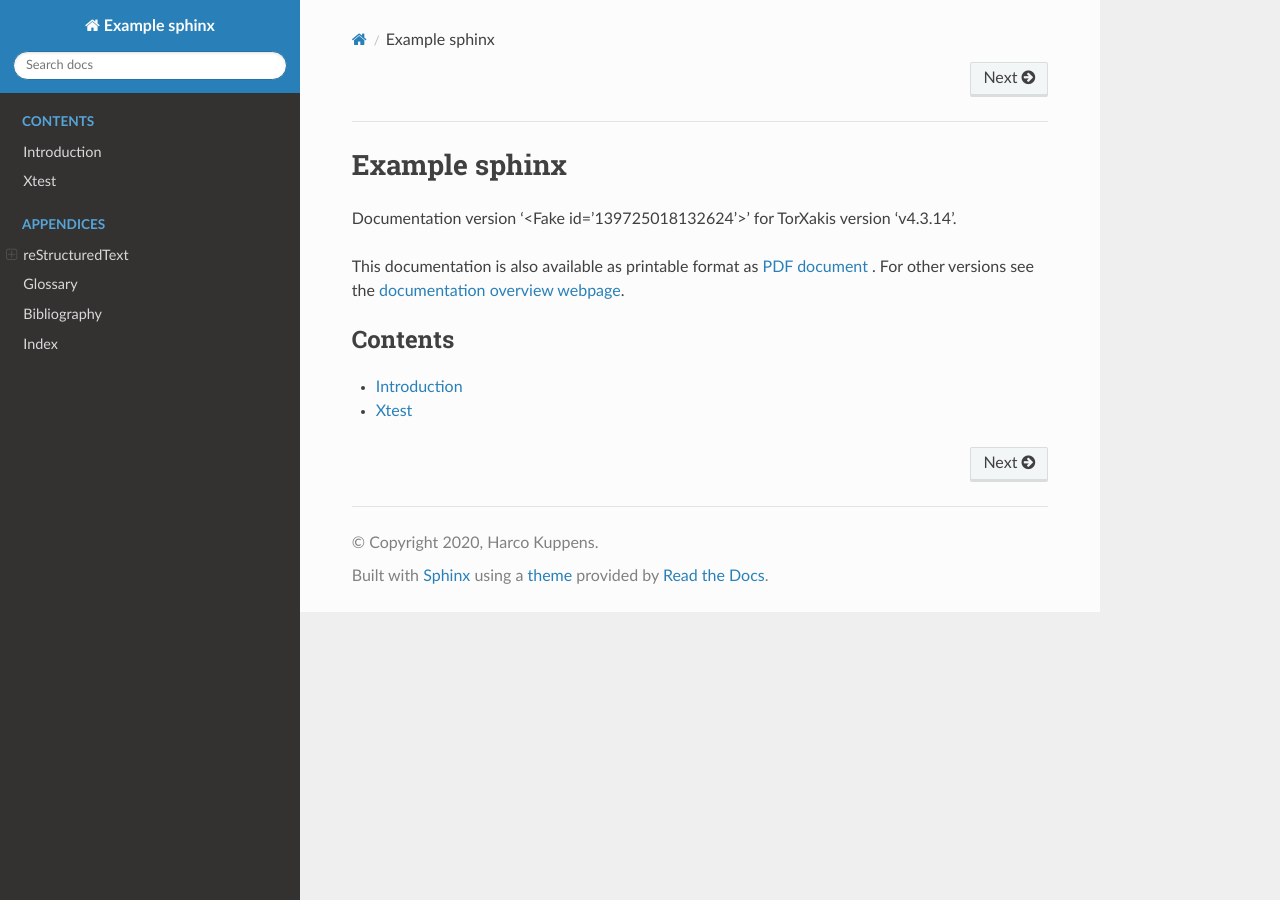
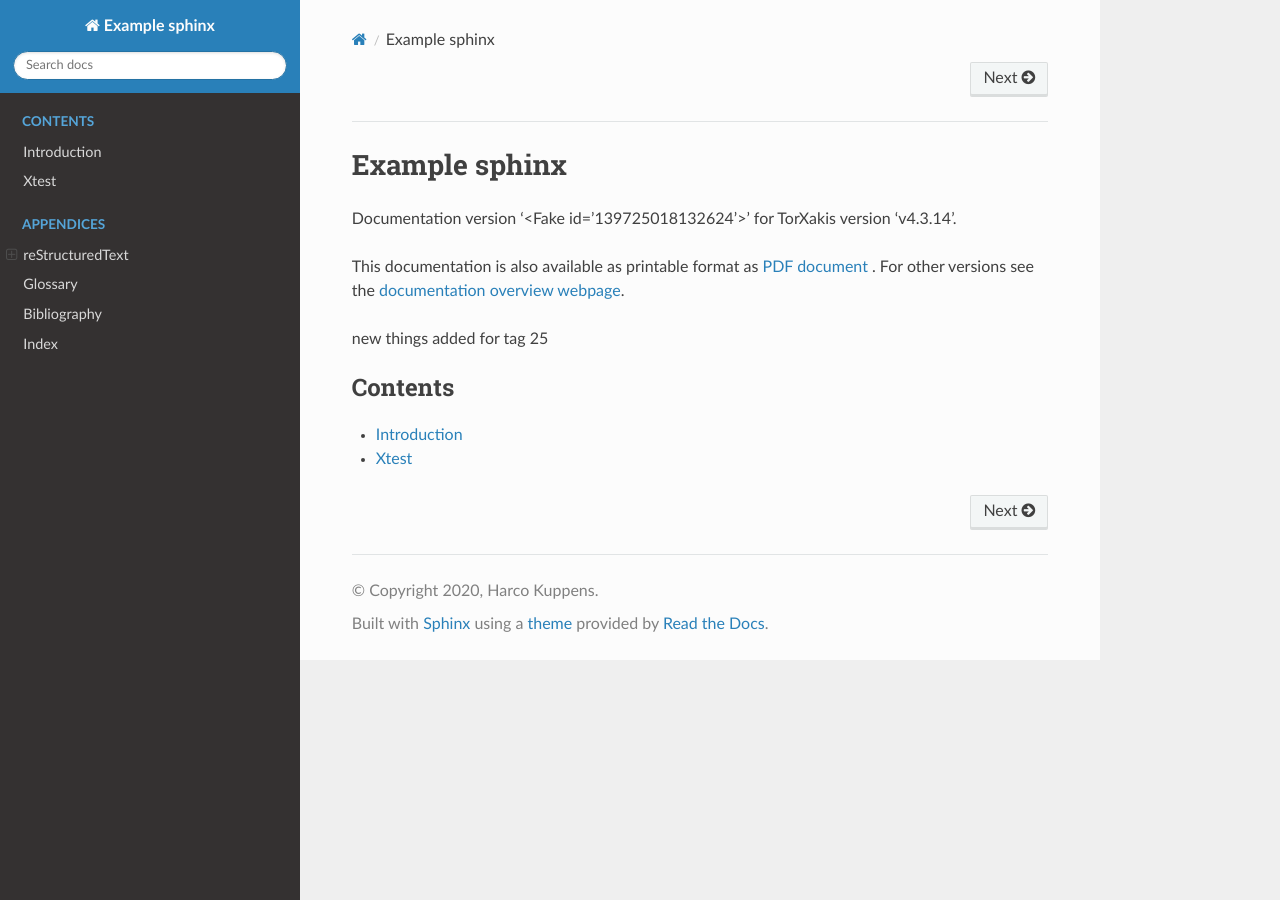
Before and after one commit to harcokuppens/continuous_publishing, a Sphinx documentation site: the page built from source/index.rst, in a window 1280 px wide. Built offline with Sphinx 7.4.7 and the Read the Docs theme 2.0.0, drawn with Linux system fonts in a browser that asks for light colours; the version number could not be read and is left out.

Commit message:
improved

```diff
--- a/source/index.rst
+++ b/source/index.rst
@@ -18,6 +18,8 @@ Documentation version '|DOCVERSION|' for TorXakis version '|TOOLVERSION|'.
 This documentation is also available as printable format as `PDF document <PDFDOCUMENTURL_>`_ .
 For other versions see the `documentation overview webpage <DOCUMENT_OVERVIEW_URL_>`_.
 
+new things added for tag 25
+
 .. toctree::
    :caption: Contents
 
```
